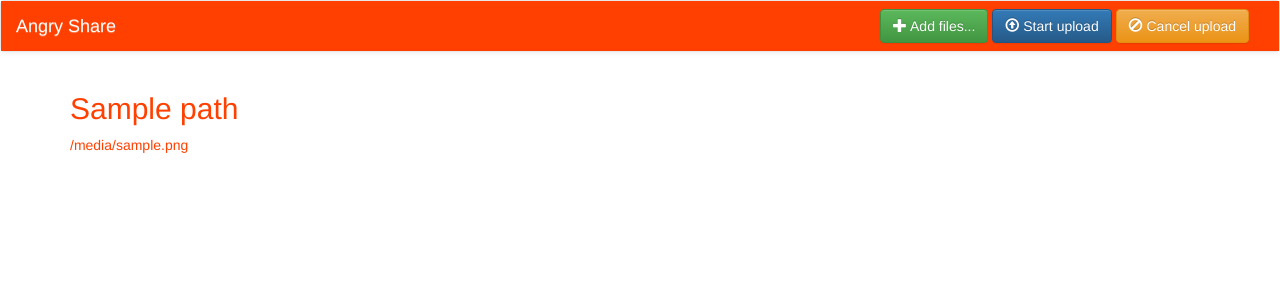
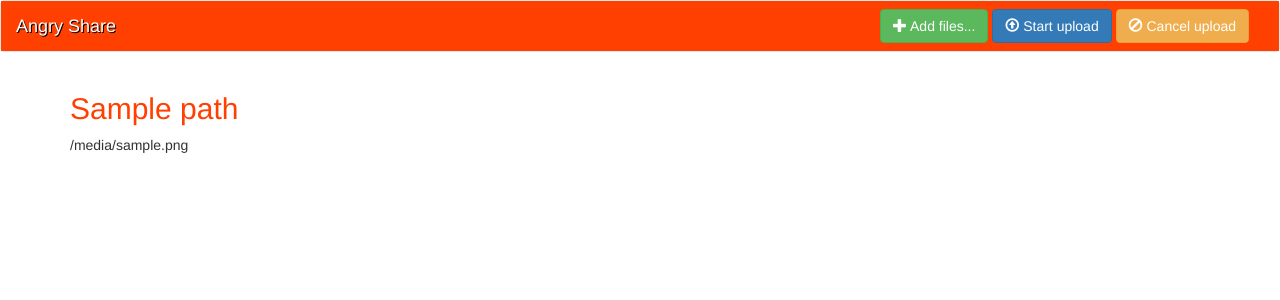
Before and after one commit to nckz/angryshare, a Flask app: template templates/directory_index.html in a window 1280 px wide. Shown: the top 300 px of the page. Run offline with Flask 2, Linux system fonts and the light colour scheme; the template is opened without the code that fills it: most values are stand-ins (such as "Sample title", 1, 10 or a date in 2020); some libraries are stand-ins or nearby versions.

Commit message:
Changed the look to be more angry.

```diff
--- a/templates/directory_index.html
+++ b/templates/directory_index.html
@@ -9,7 +9,7 @@
   <!-- <link rel="stylesheet" href="{{ url_for('static', filename='bootstrap.css') }}"> -->
 
   <!-- Optional theme -->
-  <link rel="stylesheet" href="http://netdna.bootstrapcdn.com/bootstrap/3.1.1/css/bootstrap-theme.min.css">
+  <!-- <link rel="stylesheet" href="http://netdna.bootstrapcdn.com/bootstrap/3.1.1/css/bootstrap-theme.min.css"> -->
   <!-- <link rel="stylesheet" href="{{ url_for('static', filename='bootstrap-theme.css') }}"> -->
 
   <script src="https://ajax.googleapis.com/ajax/libs/jquery/1.12.0/jquery.min.js"></script>
@@ -29,12 +29,20 @@
       color: #ff8000;
     }
 
+    #pathurl {
+        color: #ff4000;
+    }
+
+    #pathurl:hover {
+        color: #ff8000;
+    }
+
     a {
-      color: #ff4000;
+      color: #333333;
     }
 
     a:hover {
-      color: #ff8000;
+      color: #ff4000;
     }
 
     #as-nav {
@@ -101,7 +109,7 @@
         <span class="icon-bar"></span>
         <span class="icon-bar"></span>
       </button>
-      <a class="navbar-brand" href="#" id="as-nav">Angry Share</a>
+      <a class="navbar-brand" href="#" id="as-nav" style="text-shadow: 1px 1px #000000;">Angry Share</a>
     </div>
 
     <div class="collapse navbar-collapse pull-right" id="actions">
@@ -126,7 +134,7 @@
 
 
 <h2><!-- directory path navigation -->
-{% for path,url in pathlist %}<a href="{{url}}">{{path}}</a>{% endfor %}
+{% for path,url in pathlist %}<a id="pathurl" href="{{url}}">{{path}}</a>{% endfor %}
 </h2>
 
 <p><!-- listing and linking the files in each dir-->
```
